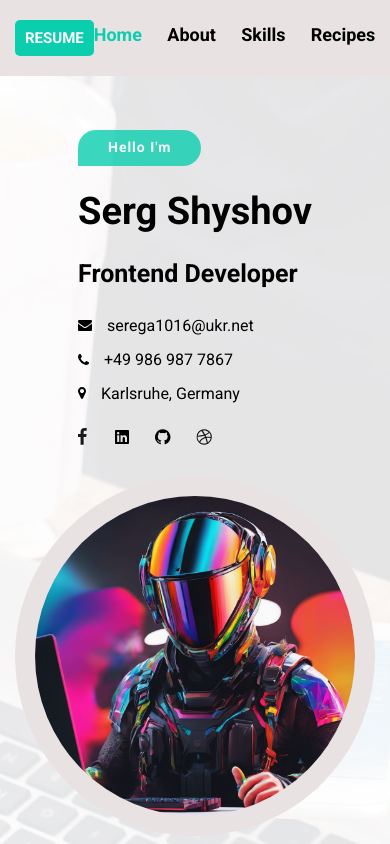
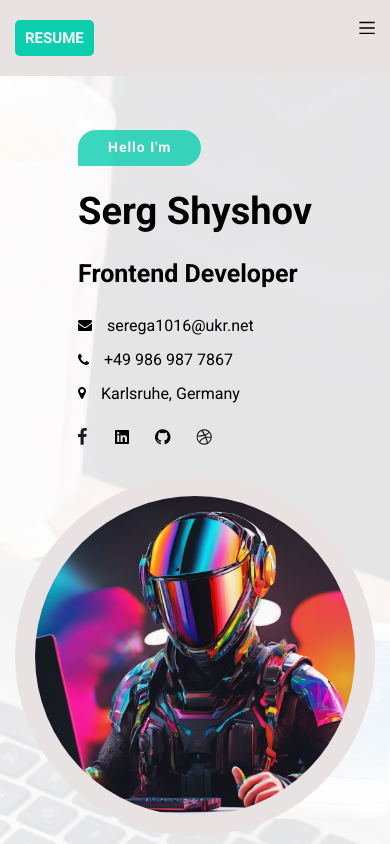
Before and after one commit to SergSch/Portfolio, a React (Create React App) app: page / in a window 390 px wide. Shown: the top 844 px of the page. Built offline with nearby package versions, Linux system fonts and the light colour scheme; a web font is replaced by a local one.

Commit message:
mobile menu

```diff
--- a/src/components/Header/Navigation/Navigation.jsx
+++ b/src/components/Header/Navigation/Navigation.jsx
@@ -1,10 +1,15 @@
 import { NavLink } from 'react-router-dom';
 import classes from '../../../styles/Navigation.module.css';
+import { GrClose } from 'react-icons/gr';
+import { useState } from 'react';
+import { SlMenu } from 'react-icons/sl';
 
 const Navigation = () => {
+  const [isShow, setIsShow] = useState(false);
   return (
     <nav>
-      <ul className={classes.wrapper}>
+      <ul className={`${classes.wrapper} ${isShow ? classes.activ : ''}`}>
+        <GrClose className={classes.close} onClick={() => setIsShow(!isShow)} />
         <li className={classes.text}>
           <NavLink
             to={'/'}
@@ -54,6 +59,7 @@ const Navigation = () => {
           </NavLink>
         </li>
       </ul>
+      <SlMenu className={classes.menu} onClick={() => setIsShow(!isShow)} />
     </nav>
   );
 };
--- a/src/styles/Navigation.module.css
+++ b/src/styles/Navigation.module.css
@@ -1,6 +1,7 @@
 .wrapper {
   display: flex;
   gap: clamp(1.5rem, 1.11rem + 1.95vw, 2.5rem);
+  position: relative;
 }
 
 .text {
@@ -15,3 +16,48 @@
 .active {
   color: var(--green);
 }
+
+.menu {
+  display: none;
+}
+
+.close {
+  display: none;
+}
+
+@media (max-width: 576px) {
+  .wrapper {
+    position: fixed;
+    top: 0;
+    right: -220px;
+    padding-top: 30px;
+    flex-direction: column;
+    align-items: center;
+    justify-content: start;
+    gap: 20px;
+    width: 220px;
+    height: 100%;
+    background-color: var(--dark);
+    transition: all 0.3s linear;
+    z-index: 5;
+  }
+  .close {
+    display: block;
+    position: absolute;
+    filter: invert(1);
+    right: 20px;
+    top: 35px;
+  }
+  .link {
+    color: #917b7b;
+  }
+  .active {
+    color: var(--green);
+  }
+  .wrapper.activ {
+    right: 0;
+  }
+  .menu {
+    display: block;
+  }
+}
--- a/src/styles/resipes/RecipeBlock.module.css
+++ b/src/styles/resipes/RecipeBlock.module.css
@@ -1,6 +1,6 @@
 .wrapper {
   display: grid;
-  grid-template-columns: repeat(auto-fit, minmax(320px, 1fr));
+  grid-template-columns: repeat(auto-fit, minmax(300px, 1fr));
   border-radius: 10px;
   box-shadow: rgba(0, 0, 0, 0.24) 0px 3px 8px;
   min-height: 400px;
@@ -41,13 +41,13 @@ h2 {
   font-size: 20px;
 }
 .instructions {
-  margin-top: 30px;
+  margin: 30px 0;
 }
 .btnBlock {
   display: flex;
   justify-content: space-between;
   align-items: center;
-  margin-top: 30px;
+
   margin-top: auto;
 }
 .btn {
--- a/src/styles/resipes/Recipes.module.css
+++ b/src/styles/resipes/Recipes.module.css
@@ -1,7 +1,7 @@
 .wrapper {
   font-family: var(--new-font);
   background-color: #eddada;
-  padding: clamp(2.5rem, -0.183rem + 13.41vw, 9.375rem) 0;
+  padding: clamp(0rem, -12.436rem + 30.61vw, 9.375rem) 0;
   display: flex;
   justify-content: center;
   align-items: center;
```
